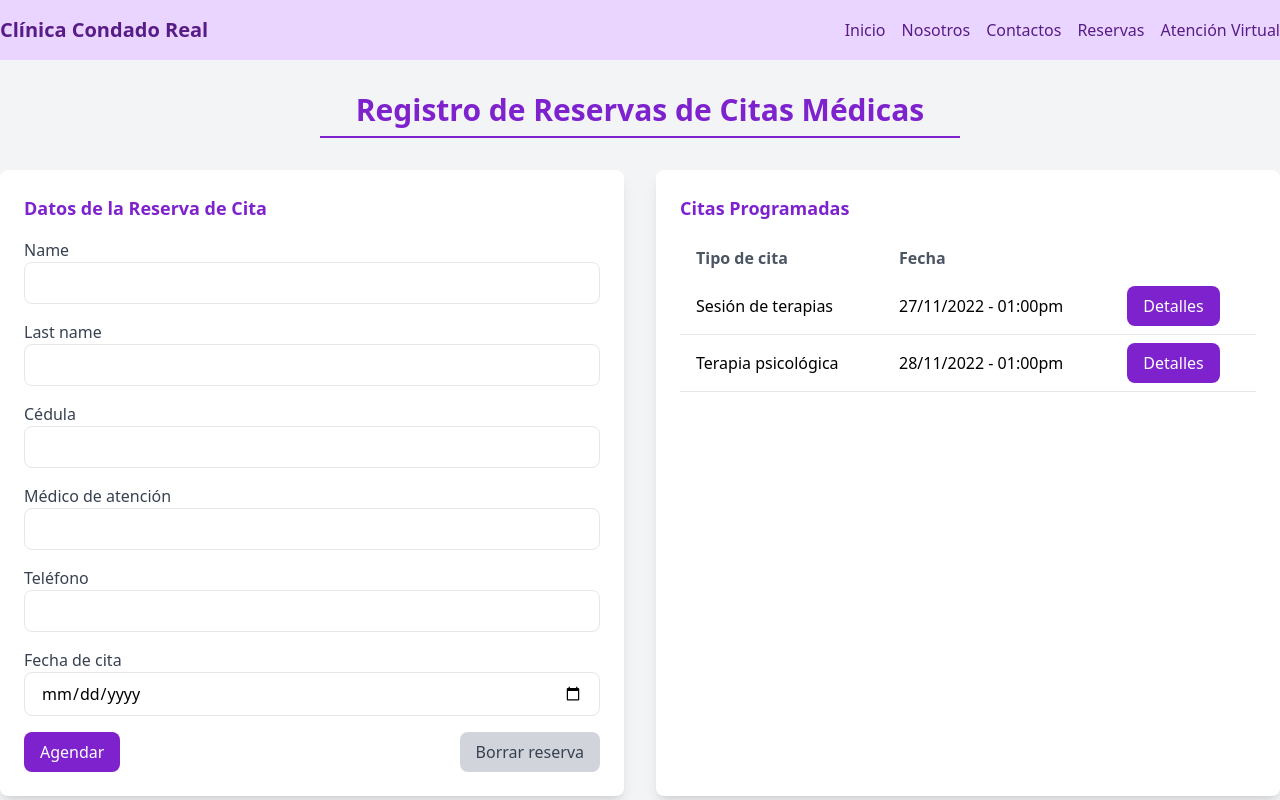
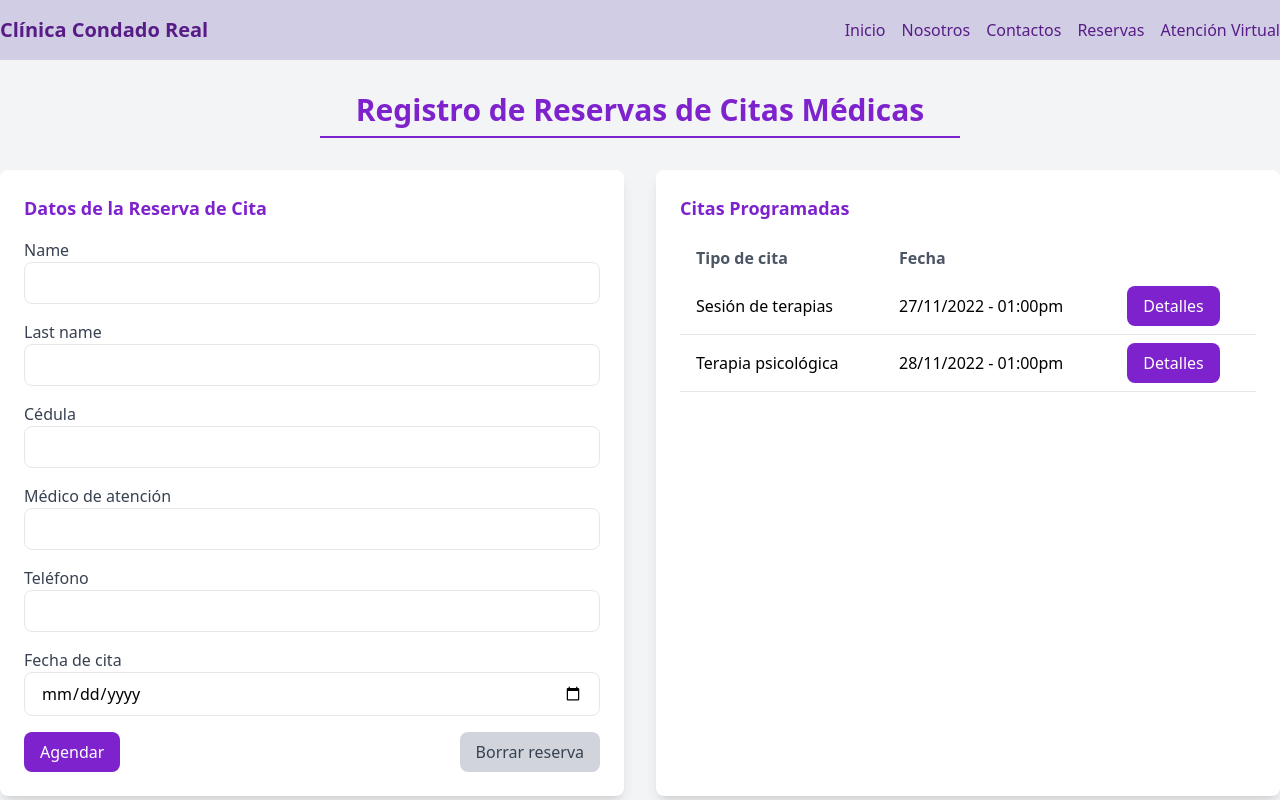
Before and after one commit to Moisinho/Gestion_Clinica, a PHP site: page /app/views/agendar_cita.php in a window 1280 px wide. Run offline with PHP 8.4, Linux system fonts and the light colour scheme; some libraries are stand-ins or nearby versions.

Commit message:
Tailwind-config para los colores globales

```diff
--- /dev/null
+++ b/app/js/tailwind-config.js
@@ -0,0 +1,13 @@
+tailwind.config = {
+  theme: {
+    extend: {
+      colors: {
+        Celestote: "#81BACE",
+        Celestito: "#C4DCDC",
+        Moradote: "#6A5492",
+        Morado: "#A9A1D4",
+        Moradito: "#D1CDE4",
+      },
+    },
+  },
+};
--- a/app/views/agendar_cita.php
+++ b/app/views/agendar_cita.php
@@ -6,11 +6,12 @@
     <meta name="viewport" content="width=device-width, initial-scale=1.0">
     <title>Registro de Reservas de Citas Médicas</title>
     <script src="https://cdn.tailwindcss.com"></script>
+    <script src="../js/tailwind-config.js"></script>
 </head>
 
 <body class="bg-gray-100">
     <!-- Encabezado -->
-    <header class="bg-purple-200 py-4">
+    <header class="bg-Moradito py-4">
         <div class="container mx-auto flex justify-between items-center">
             <h1 class="text-xl font-bold text-purple-900">Clínica Condado Real</h1>
             <nav>
--- a/index.php
+++ b/index.php
@@ -5,8 +5,10 @@
     <meta name="viewport" content="width=device-width, initial-scale=1.0">
     <title>Clinica rancia</title>
     <link rel="stylesheet" href="css/index.css">
+
 </head>
 <body>
-    <h1>Bienvenido</h1>
+    <h1 class="text-Celestito text-3xl">Bienvenido</h1>
+    <a href="app/views/agendar_cita.php">hola</a>
 </body>
 </html>
```
Also changed, not shown: app/js/hola.txt (deleted).
